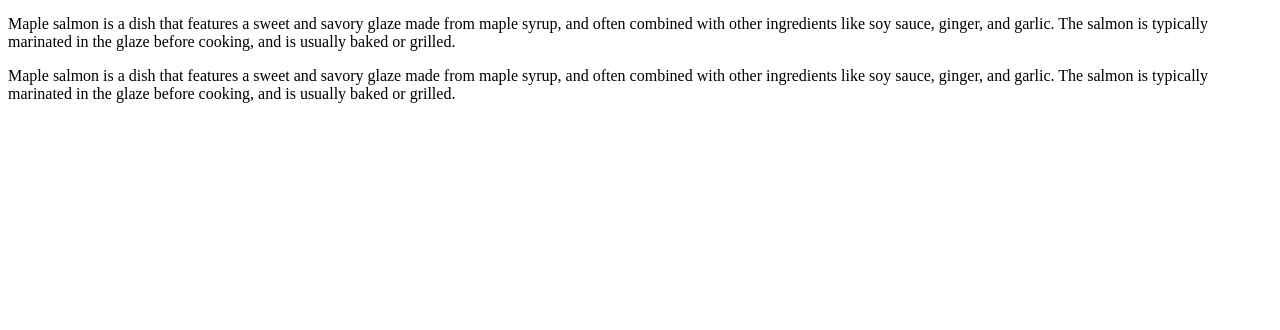
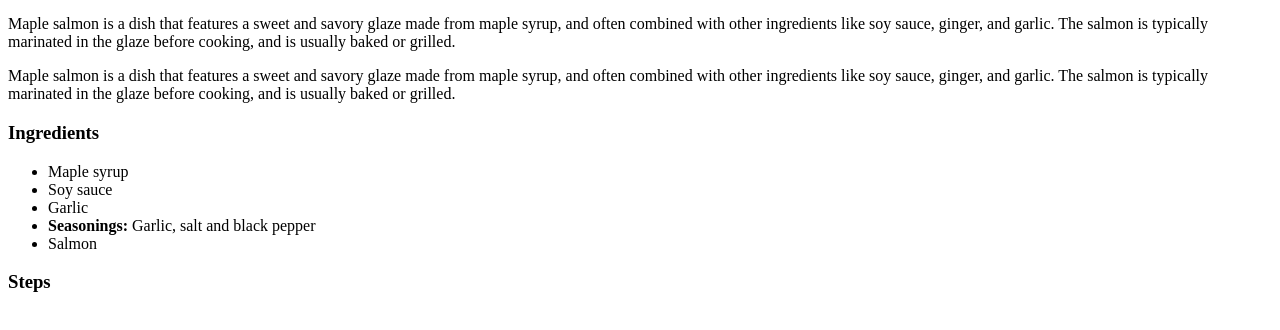
Before and after one commit to Myron-Dias/odin-recipies, a plain HTML site: page recipes/salmon.html in a window 1280 px wide. Shown: the part 428-758 px from the top of the page. Drawn offline with Linux system fonts and the light colour scheme.

Commit message:
Add list of ingredients for salmon recipe

```diff
--- a/recipes/salmon.html
+++ b/recipes/salmon.html
@@ -23,3 +23,12 @@
             is typically marinated in the glaze before cooking, and is
             usually baked or grilled.
         </p>
+        <h3>Ingredients</h3>
+        <ul>
+            <li>Maple syrup</li>
+            <li>Soy sauce</li>
+            <li>Garlic</li>
+            <li><strong>Seasonings: </strong>Garlic, salt and black pepper</li>
+            <li>Salmon</li>
+        </ul>
+        <h3>Steps</h3>
```
